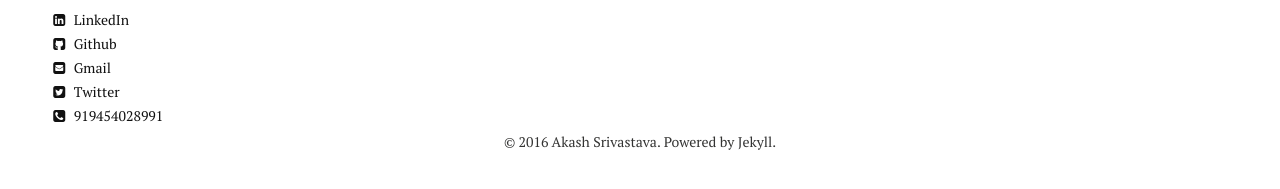
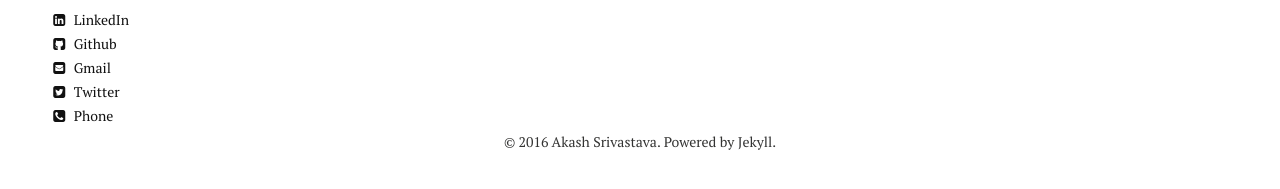
Before and after one commit to Akash1684/akash1684.github.io, a Jekyll site: the page built from index.md, in a window 1280 px wide. Shown: the part 635-824 px from the top of the page. Built offline with Jekyll 4.4.1, drawn with Linux system fonts in a browser that asks for light colours; nearby versions of some CDN libraries; comment, search, counter and statistics services are not loaded.

Commit message:
Update _author-bio.html

```diff
--- a/_includes/_author-bio.html
+++ b/_includes/_author-bio.html
@@ -22,4 +22,4 @@
 {% if site.owner.email %}<a href="mailto:{{ site.owner.email }}" class="author-social" target="_blank"><i class="fa fa-envelope-square"></i> Gmail</a>{% endif %}
 {% if site.owner.twitter %}<a href="http://twitter.com/{{ site.owner.twitter }}" class="author-social" target="_blank"><i class="fa fa-twitter-square"></i> Twitter</a>{% endif %}
 {% if site.owner.google_plus %}<a href="http://plus.google.com/{{ site.owner.google_plus }}" class="author-social" target="_blank"><i class="fa fa-google-plus-square"></i> Google+</a>{% endif %}
-{% if site.owner.phone %}<a href="" class="author-social" target="_blank"><i class="fa fa-phone-square"></i> {{ site.owner.phone }}</a>{% endif %}
+{% if site.owner.phone %}<a href="callto:{{ site.owner.phone }}" class="author-social" target="_blank"><i class="fa fa-phone-square"></i> Phone</a>{% endif %}
```
